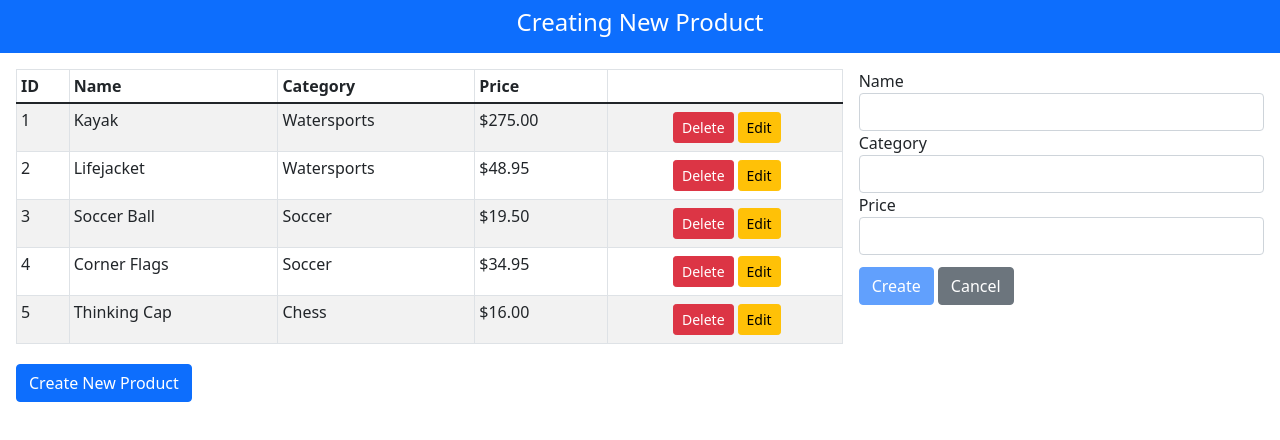
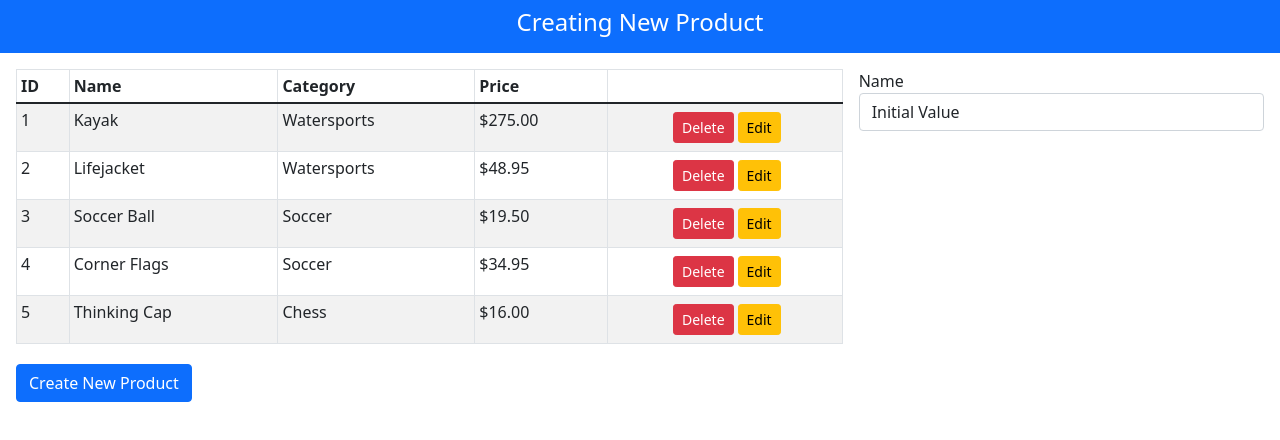
Before and after one commit to rafaelhfreitas/angular_advanced_features, an Angular app: page / in a window 1280 px wide. Shown: the top 440 px of the page. Built offline with nearby package versions, Linux system fonts and the light colour scheme.

Commit message:
managing control validation

```diff
--- a/src/app/core/core.module.ts
+++ b/src/app/core/core.module.ts
@@ -1,6 +1,6 @@
 import { NgModule } from "@angular/core";
 import { BrowserModule } from "@angular/platform-browser";
-import { FormsModule } from "@angular/forms";
+import { FormsModule, ReactiveFormsModule } from "@angular/forms";
 import { ModelModule } from "../model/model.module";
 import { TableComponent } from "./table.component";
 import { FormComponent } from "./form.component";
@@ -11,7 +11,8 @@ import { SharedState } from "./sharedState.service";
     imports: [
         BrowserModule,
         FormsModule,
-        ModelModule
+        ModelModule,
+        ReactiveFormsModule
     ],
     declarations: [
         TableComponent,
--- a/src/app/core/form.component.html
+++ b/src/app/core/form.component.html
@@ -1,4 +1,9 @@
-<form #form="ngForm" (ngSubmit)="submitForm(form)" (reset)="form.resetForm()">
+<div class="form-group">
+    <label>Name</label>
+    <input class="form-control" name="name" [formControl]="nameField"/>
+</div>
+
+<!-- <form #form="ngForm" (ngSubmit)="submitForm(form)" (reset)="form.resetForm()">
     <div class="form-group">
         <label>Name</label>
         <input class="form-control" name="name" [(ngModel)]="product.name" required />
@@ -17,4 +22,4 @@
         </button>
         <button type="reset" class="btn btn-secondary m-1">Cancel</button>
     </div>
-</form>
+</form> -->
--- a/src/app/core/form.component.ts
+++ b/src/app/core/form.component.ts
@@ -1,5 +1,5 @@
 import { Component } from "@angular/core";
-import { NgForm } from "@angular/forms";
+import { NgForm, FormControl, Validators } from "@angular/forms";
 import { Product } from "../model/product.model";
 import { Model } from "../model/repository.model"
 import { Message } from "../messages/message.model"
@@ -16,12 +16,22 @@ export class FormComponent {
 
     product: Product = new Product();
     editing: boolean = false;
+    nameField: FormControl = new FormControl("Initial Value", {updateOn: "change"});
 
     constructor(private model: Model,
         private state: SharedState,
         private messageService: MessageService) {
         this.state.changes.subscribe((upd) => this.handleStateChange(upd))
         this.messageService.reportMessage(new Message("Creating New Product"));
+    }
+
+    ngOnInit(){
+        this.nameField.valueChanges.subscribe(newValue => {
+            this.messageService.reportMessage(new Message(newValue || "(Empty)"));
+            if(typeof(newValue) == "string" && newValue.length %2 == 0) {
+                this.nameField.markAsPristine();
+            }
+        });
     }
 
     handleStateChange(newState: StateUpdate) {
@@ -36,18 +46,21 @@ export class FormComponent {
             this.messageService.reportMessage(
                 new Message(`Editing ${this.product.name}`));
 
+            this.nameField.setValue(this.product.name);
+
         } else {
             this.product = new Product();
             this.messageService.reportMessage(new Message("Creating New Product"));
+            this.nameField.setValue("");
         }
     }
 
-    submitForm(form: NgForm) {
-        if (form.valid) {
-            this.model.saveProduct(this.product);
-            this.product = new Product();
-            form.resetForm();
-        }
-    }
+    // submitForm(form: NgForm) {
+    //     if (form.valid) {
+    //         this.model.saveProduct(this.product);
+    //         this.product = new Product();
+    //         form.resetForm();
+    //     }
+    // }
 
 }
```
